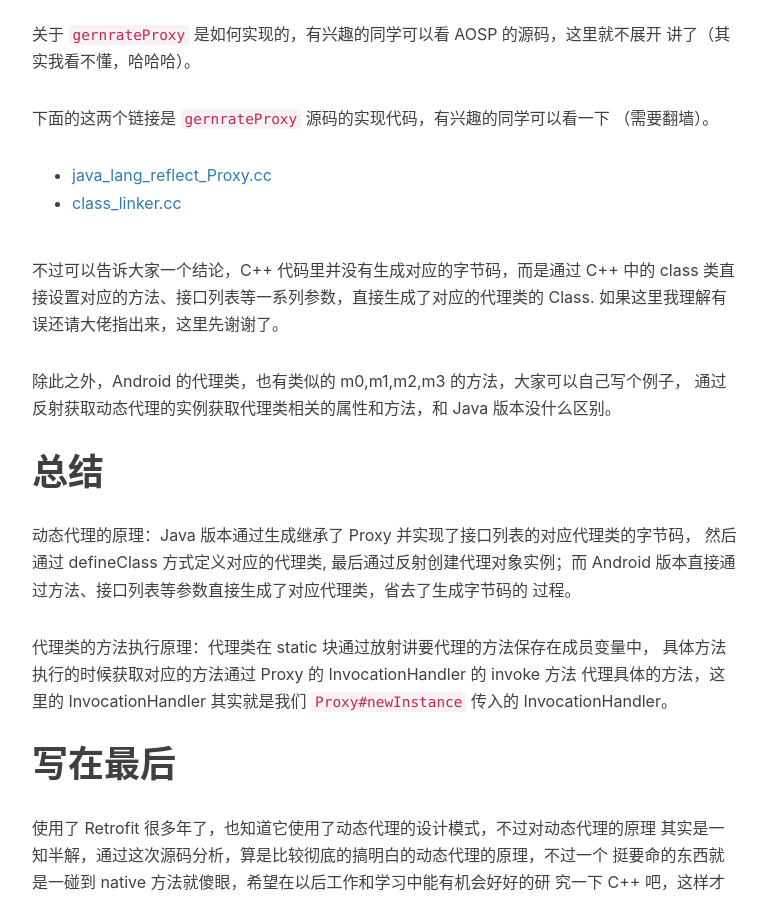
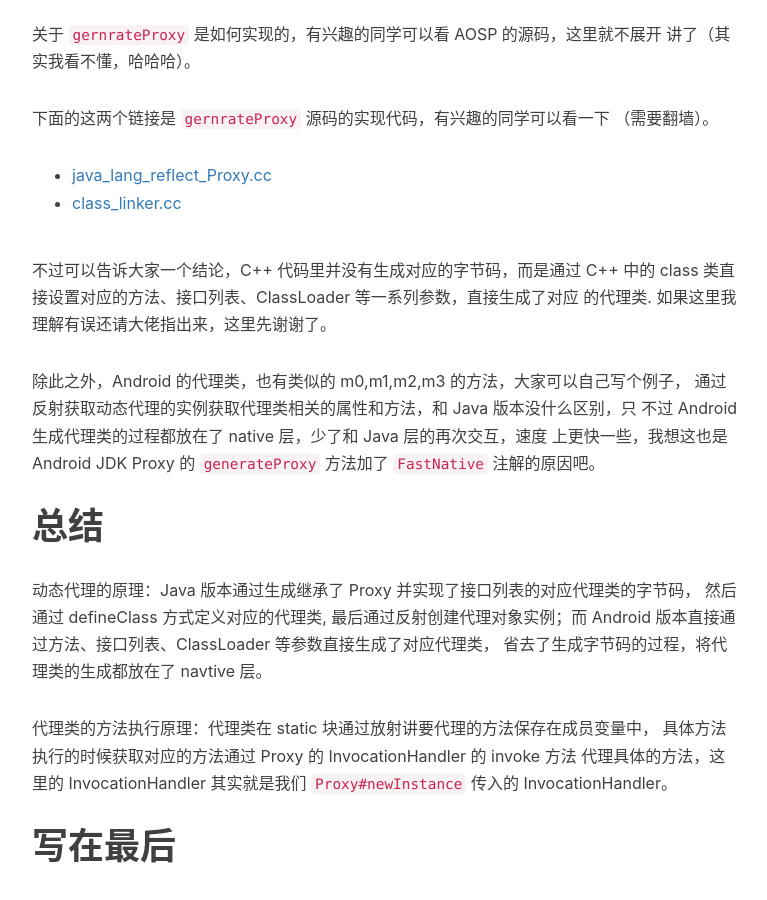
Before and after one commit to ParadiseHell/paradisehell.github.io, a Jekyll site: the page built from _posts/2021-03-20-understand-java-dynamic-proxy-deeply.markdown, in a window 1280 px wide and 900 px high, scrolled down 13735 px. Shown: the whole window, without its empty margins (233-1000 px from the left). Built offline with Jekyll 4.4.1, drawn with Linux system fonts in a browser that asks for light colours; nearby versions of some CDN libraries; comment, search, counter and statistics services are not loaded.

Commit message:
refactor : 更新文章
文章：深入理解 Java 动态代理
更新部分：丰富 Android 生成代理类的解释。

```diff
--- a/_posts/2021-03-20-understand-java-dynamic-proxy-deeply.markdown
+++ b/_posts/2021-03-20-understand-java-dynamic-proxy-deeply.markdown
@@ -698,18 +698,21 @@ private static final class ProxyClassFactory
 - [class_linker.cc](https://cs.android.com/android/platform/superproject/+/master:art/runtime/class_linker.cc;drc=master;l=4848)
 
 不过可以告诉大家一个结论，C++ 代码里并没有生成对应的字节码，而是通过 C++ 中的
-class 类直接设置对应的方法、接口列表等一系列参数，直接生成了对应的代理类的
-Class. 如果这里我理解有误还请大佬指出来，这里先谢谢了。
+class 类直接设置对应的方法、接口列表、ClassLoader 等一系列参数，直接生成了对应
+的代理类. 如果这里我理解有误还请大佬指出来，这里先谢谢了。
 
 除此之外，Android 的代理类，也有类似的 m0,m1,m2,m3 的方法，大家可以自己写个例子，
-通过反射获取动态代理的实例获取代理类相关的属性和方法，和 Java 版本没什么区别。
+通过反射获取动态代理的实例获取代理类相关的属性和方法，和 Java 版本没什么区别，只
+不过 Android 生成代理类的过程都放在了 native 层，少了和 Java 层的再次交互，速度
+上更快一些，我想这也是 Android JDK Proxy 的 `generateProxy` 方法加了 `FastNative`
+注解的原因吧。
 
 # 总结
 
 动态代理的原理：Java 版本通过生成继承了 Proxy 并实现了接口列表的对应代理类的字节码，
 然后通过 defineClass 方式定义对应的代理类, 最后通过反射创建代理对象实例；而
-Android 版本直接通过方法、接口列表等参数直接生成了对应代理类，省去了生成字节码的
-过程。
+Android 版本直接通过方法、接口列表、ClassLoader 等参数直接生成了对应代理类，
+省去了生成字节码的过程，将代理类的生成都放在了 navtive 层。
 
 代理类的方法执行原理：代理类在 static 块通过放射讲要代理的方法保存在成员变量中，
 具体方法执行的时候获取对应的方法通过 Proxy 的 InvocationHandler 的 invoke 方法
```
